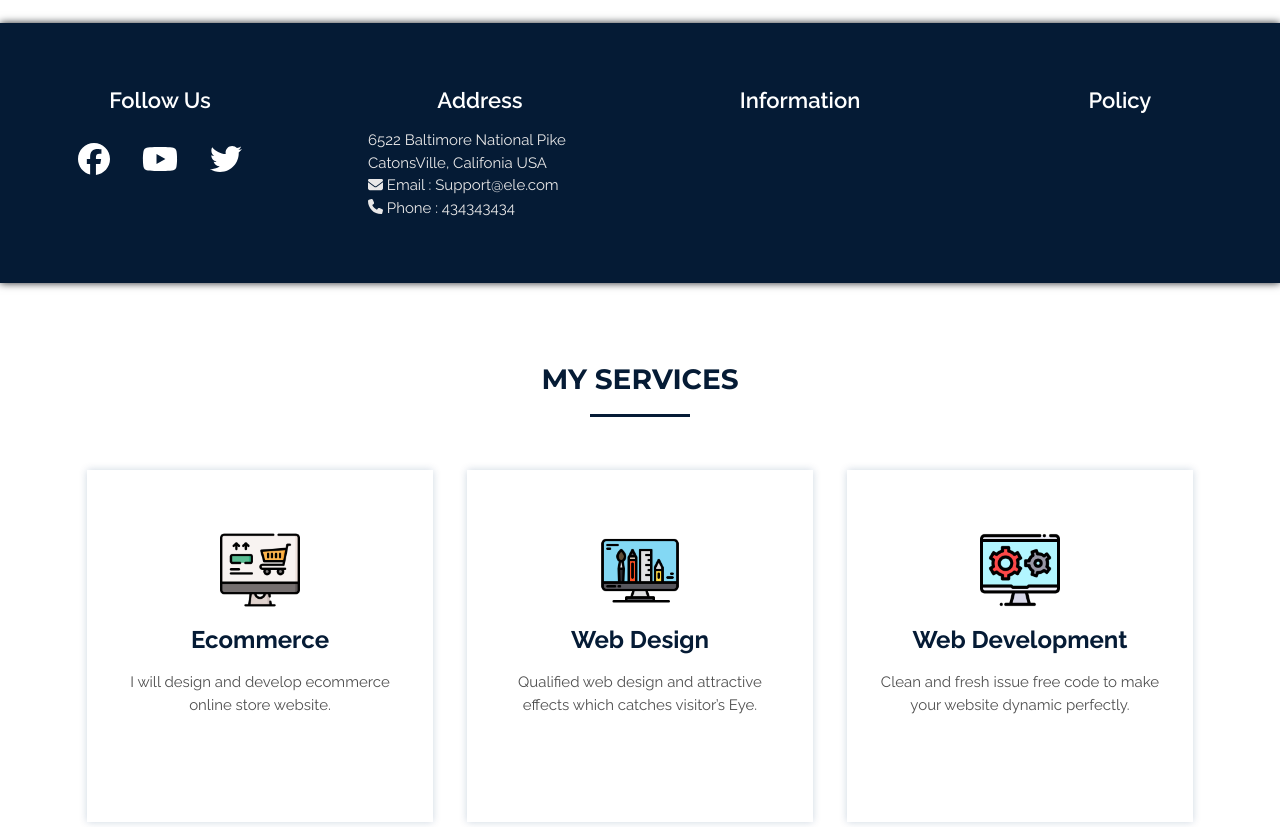
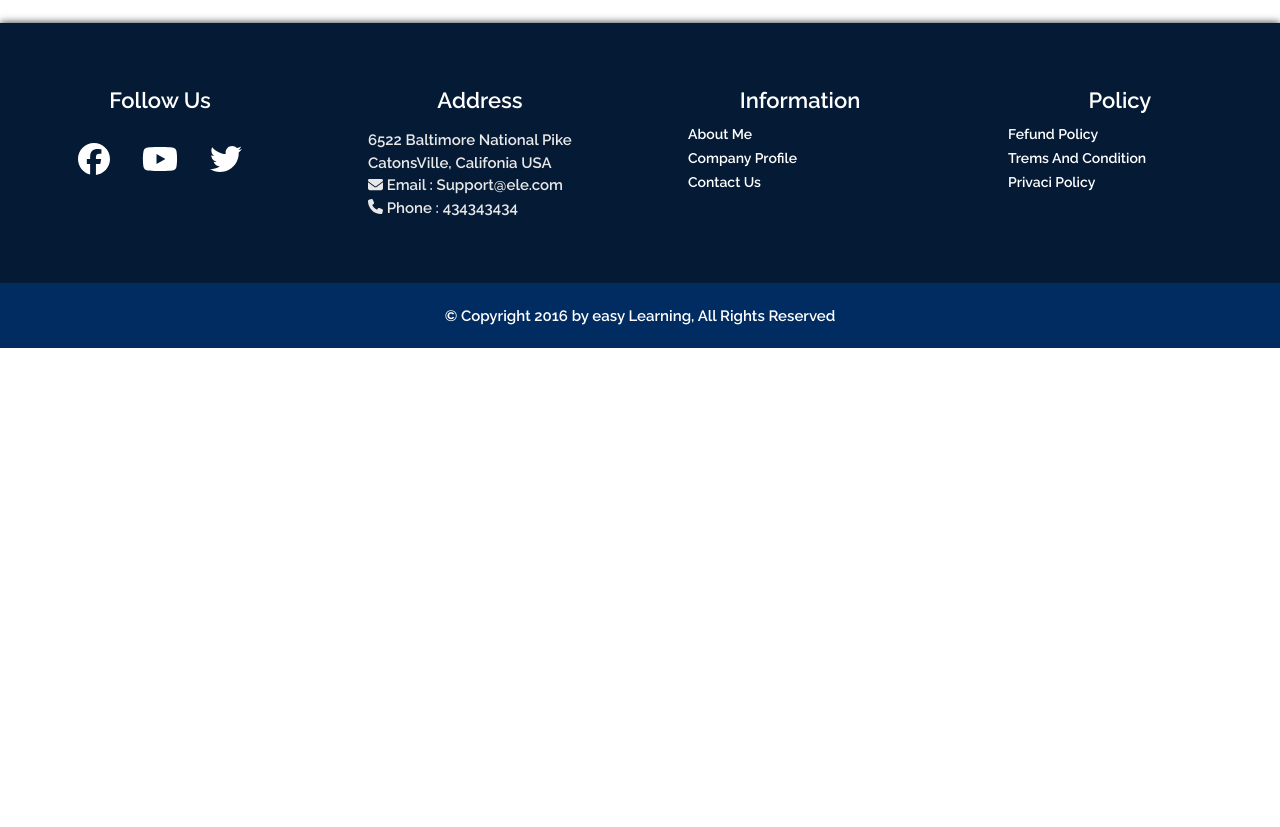
Before and after one commit to jvnagarjuna/react-js-website-project, a React (Create React App) app: page / in a window 1280 px wide. Shown: the part 5060-5887 px from the top of the page. After the commit the page ends 5408 px from the top, so only its background shows below. Built offline with nearby package versions, Linux system fonts and the light colour scheme; a web font is replaced by a local one.

Commit message:
FooterPart 3

```diff
--- a/src/App.js
+++ b/src/App.js
@@ -24,7 +24,7 @@ function App() {
       <ClientReview />
       <AboutMe />
       <Footer />
-      <Services />
+
     </div>
   );
 }
--- a/src/asset/css/custom.css
+++ b/src/asset/css/custom.css
@@ -323,5 +323,31 @@ a.twitter {
   margin-top: 1rem;
   font-family: 'Raleway', sans-serif;
   font-size: 15px;
-  font-weight: 400;
+  font-weight: 600;
 }
+.footerLink {
+  text-decoration: none;
+  font-family: 'Raleway', sans-serif;
+  font-size: 14px;
+  font-weight: 600;
+  color: #ffffff;
+}
+.footerLink:hover {
+  text-decoration: none;
+  color: #ffd900;
+}
+.copyrightSection {
+  padding: 20px 20px 20px 20px;
+  background-color: #002c61;
+}
+.copyrightlink {
+  text-decoration: none;
+  color: #ffffff;
+  font-family: 'Raleway', sans-serif;
+  font-size: 15px;
+  font-weight: 600;
+}
+.copyrightlink:hover {
+  text-decoration: none;
+  color: #ffffff;
+}
--- a/src/components/Footer/Footer.jsx
+++ b/src/components/Footer/Footer.jsx
@@ -42,12 +42,42 @@ class Footer extends Component {
 
             <Col lg="3" md={6} sm={12} className="p-5 text-justify">
               <h2 className="footerName text-center">Information </h2>
+              <a className="footerLink" href="#">
+                About Me{' '}
+              </a>{' '}
+              <br></br>
+              <a className="footerLink" href="#">
+                Company Profile{' '}
+              </a>{' '}
+              <br></br>
+              <a className="footerLink" href="#">
+                Contact Us{' '}
+              </a>{' '}
+              <br></br>
             </Col>
 
             <Col lg="3" md={6} sm={12} className="p-5 text-justify">
               <h2 className="footerName text-center">Policy </h2>
+              <a className="footerLink" href="#">
+                Fefund Policy{' '}
+              </a>{' '}
+              <br></br>
+              <a className="footerLink" href="#">
+                Trems And Condition{' '}
+              </a>{' '}
+              <br></br>
+              <a className="footerLink" href="#">
+                Privaci Policy{' '}
+              </a>{' '}
+              <br></br>
             </Col>
           </Row>
+        </Container>
+
+        <Container fluid={true} className="text-center copyrightSection">
+          <a className="copyrightlink" href="#">
+            © Copyright 2016 by easy Learning, All Rights Reserved
+          </a>
         </Container>
       </Fragment>
     );
```
